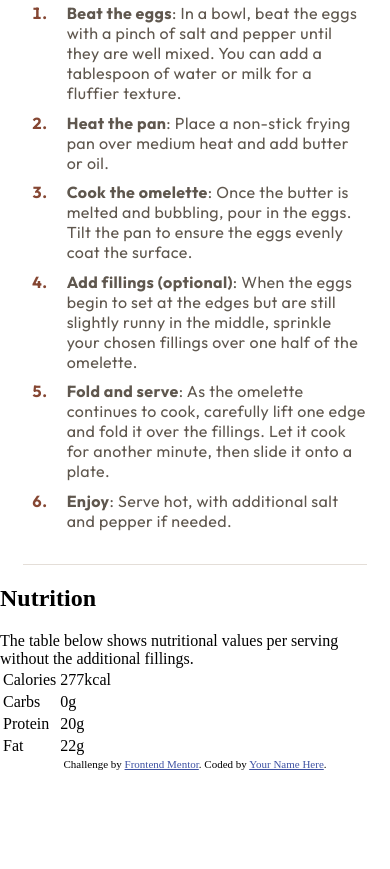
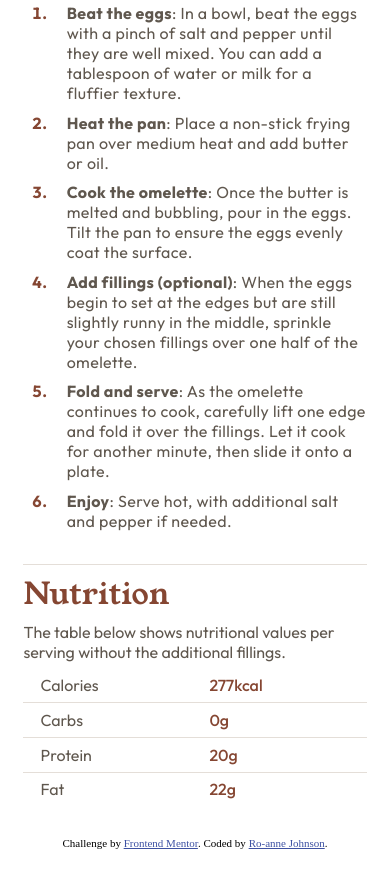
Before and after one commit to Roannej/recipe-page, a plain HTML site: page index.html in a window 390 px wide. Shown: the part 957-1826 px from the top of the page. Before the commit the page ends 1727 px from the top, so only its background shows below. Drawn offline with Linux system fonts and the light colour scheme.

Commit message:
nutrition & attribution, desktop & mobile done

```diff
--- a/index.html
+++ b/index.html
@@ -72,29 +72,29 @@
   <section class="nutrition">
     <h2>Nutrition</h2>
     <table>
-      <thead>The table below shows nutritional values per serving without the additional fillings.</thead>
-      <tr>
+      <thead><span>The table below shows nutritional values per serving without the additional fillings.</span></thead>
+      <tr class="row">
         <td>Calories</td>
-        <td>277kcal</td>
+        <td class="numbers">277kcal</td>
       </tr>
-      <tr>
+      <tr class="row">
         <td>Carbs</td>
-        <td>0g</td>
+        <td class="numbers">0g</td>
       </tr>
-      <tr>
+      <tr class="row">
         <td>Protein</td>
-        <td>20g</td>
+        <td class="numbers">20g</td>
       </tr>
-      <tr>
-        <td>Fat</td>
-        <td>22g</td>
+      <tr class="row">
+        <td id="no-border">Fat</td>
+        <td id="no-border" class="numbers">22g</td>
       </tr>
     </table>
   </section>
 
   <div class="attribution">
     Challenge by <a href="https://www.frontendmentor.io?ref=challenge" target="_blank">Frontend Mentor</a>.
-    Coded by <a href="#">Your Name Here</a>.
+    Coded by <a href="#">Ro-anne Johnson</a>.
   </div>
 </body>
 </html>
--- a/style.css
+++ b/style.css
@@ -90,8 +90,58 @@ p {
 .ingredients li::marker,
 .instructions li::marker {
     color: hsl(14, 45%, 36%);
-  }
+}
 
+.nutrition {
+    margin: 0 6% 2%;
+    padding-bottom: 2%;
+}
+
+.nutrition h2 {
+    color:hsl(14, 45%, 36%);
+    font-family: YoungSerif-Regular;
+    font-weight: 500;
+    margin: 0;
+    font-size: 50px;
+    letter-spacing: 0.4px;
+    padding-bottom: 2%;
+}
+
+.nutrition span {
+    font-size: 32px;
+    font-family: Outfit-VariableFont_wght;
+    padding-bottom: 2%;
+    color: hsl(30, 10%, 34%);
+}
+
+table {
+    width: 100%;
+    margin-top: 2%;
+    font-family: Outfit-VariableFont_wght;
+    font-size: 32px;
+    color: hsl(30, 10%, 34%);
+    border-collapse: collapse;
+}
+
+td {
+    border-bottom: 1px solid hsl(30, 18%, 87%);
+    padding: 2% 0 2% 5%;
+    color: hsl(30, 10%, 34%);
+}
+
+#no-border {
+    border-bottom: 0px;
+}
+
+.numbers {
+    color: hsl(14, 45%, 36%);
+    font-weight: 800;
+    padding-left: 2%;
+}
+
+.attribution {
+    margin-bottom: 20px;
+}
 
 @media screen and (max-width: 425px) {
     .hero img {
@@ -129,8 +179,6 @@ p {
     .instructions h2 {
         font-weight: 400;
         font-size: 30px;
-        letter-spacing: 0.4px;
-        padding-bottom: 2%;
     }
 
     .ingredients ul,
@@ -150,9 +198,29 @@ p {
 
     .ingredients li::marker,
     .instructions li::marker {
-        color: hsl(14, 45%, 36%);
         font-family: Outfit-VariableFont_wght;
         font-weight: bold;
         font-size: 16px;
-      }
+    }
+
+    .nutrition {
+    padding-bottom: 6%;
+    }
+
+    .nutrition h2 {
+        font-weight: 400;
+        font-size: 30px;
+    }
+
+    .nutrition span {
+        font-size: 16px;
+    }
+
+    table {
+        font-size: 16px;
+    }
+
+    .numbers {
+        font-weight: 500;
+    }
 }
```
